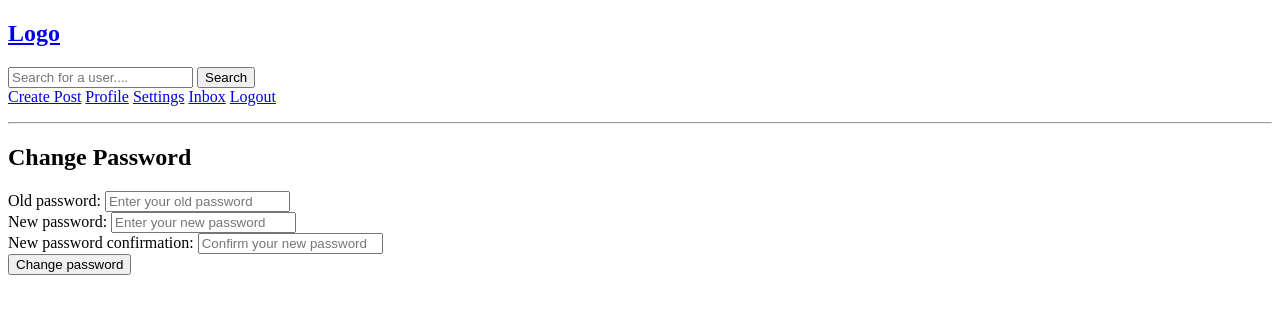
After one commit to ColinAdo/SocialHuB, a Django app: page /password-change/ in a window 1280 px wide. The commit adds this page. Shown: the top 314 px of the page. Run offline with Django 4.2, Linux system fonts and the light colour scheme; the visitor is signed in with stand-in values (Sample User, id 1).

Commit message:
Feat: Add change password

```diff
--- /dev/null
+++ b/core/templates/core/password_change.html
@@ -0,0 +1,47 @@
+{% extends 'base.html' %}
+
+{% block content %}
+
+    <h2>Change Password</h2>
+
+    <form method="post">
+        {% csrf_token %}
+        <div class="form-group">
+          <label for="{{ form.old_password.id_for_label }}">Old password:</label>
+          <input type="password" name="{{ form.old_password.html_name }}" id="{{ form.old_password.id_for_label }}" class="form-control" placeholder="Enter your old password">
+          {% if form.old_password.errors %}
+            <div class="text-danger">
+              {% for error in form.old_password.errors %}
+                {{ error }}
+              {% endfor %}
+            </div>
+          {% endif %}
+        </div>
+        <div class="form-group">
+          <label for="{{ form.new_password1.id_for_label }}">New password:</label>
+          <input type="password" name="{{ form.new_password1.html_name }}" id="{{ form.new_password1.id_for_label }}" class="form-control" placeholder="Enter your new password">
+          {% if form.new_password1.errors %}
+            <div class="text-danger">
+              {% for error in form.new_password1.errors %}
+                {{ error }}
+              {% endfor %}
+            </div>
+          {% endif %}
+        </div>
+        <div class="form-group">
+          <label for="{{ form.new_password2.id_for_label }}">New password confirmation:</label>
+          <input type="password" name="{{ form.new_password2.html_name }}" id="{{ form.new_password2.id_for_label }}" class="form-control" placeholder="Confirm your new password">
+          {% if form.new_password2.errors %}
+            <div class="text-danger">
+              {% for error in form.new_password2.errors %}
+                {{ error }}
+              {% endfor %}
+            </div>
+          {% endif %}
+        </div>
+        <button type="submit" class="btn btn-primary">Change password</button>
+      </form>
+
+
+
+{% endblock content %}
--- a/core/templates/core/settings.html
+++ b/core/templates/core/settings.html
@@ -27,5 +27,6 @@
                 <input type="submit" value="Save">
             </p>
         </form>
+        <a href="{% url 'password_change' %}">Change Password</a>
     </div>
 {% endblock content %}
--- a/core/urls.py
+++ b/core/urls.py
@@ -22,6 +22,9 @@ urlpatterns = [
     path('password-reset-confirm/<uidb64>/<token>/', auth_views.PasswordResetConfirmView.as_view(template_name='core/password_reset_confirm.html'), name='password_reset_confirm'),
     path('password-reset-complete/', auth_views.PasswordResetCompleteView.as_view(template_name='core/password_reset_complete.html'), name='password_reset_complete'),
 
+    path('password-change/', auth_views.PasswordChangeView.as_view(template_name='core/password_change.html'), name='password_change'),
+    path('password-change/done/', auth_views.PasswordChangeDoneView.as_view(template_name='core/password_change_done.html'), name='password_change_done'),
+
     path('comment/<str:pk>/', views.comments, name='comment'),
     path('message/<str:receiver_username>/', views.send_message, name='message'),
     path('inbox/', views.inbox, name='inbox'),
```
Also changed, not shown: core/templates/core/password_change_done.html (added, +7 -0 lines).
